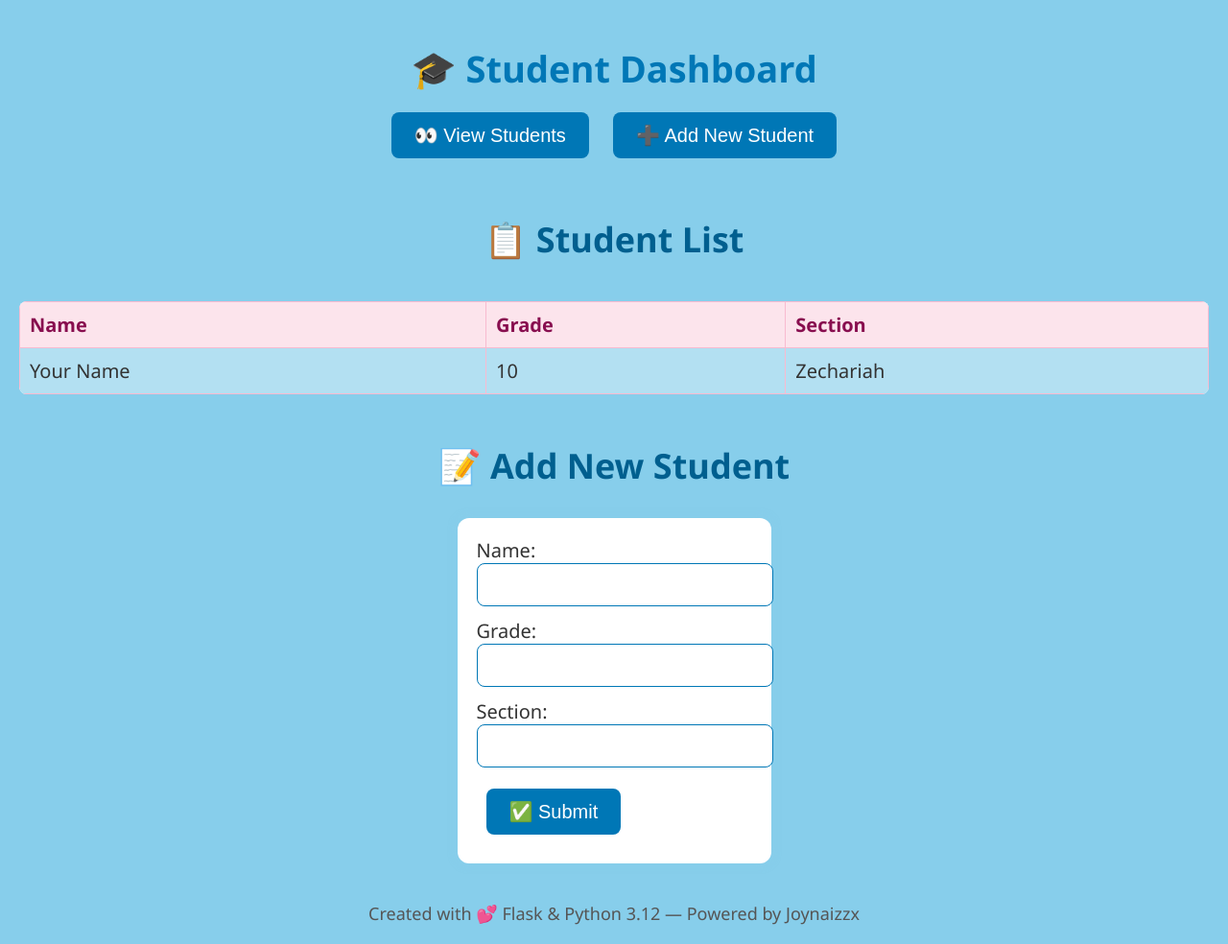
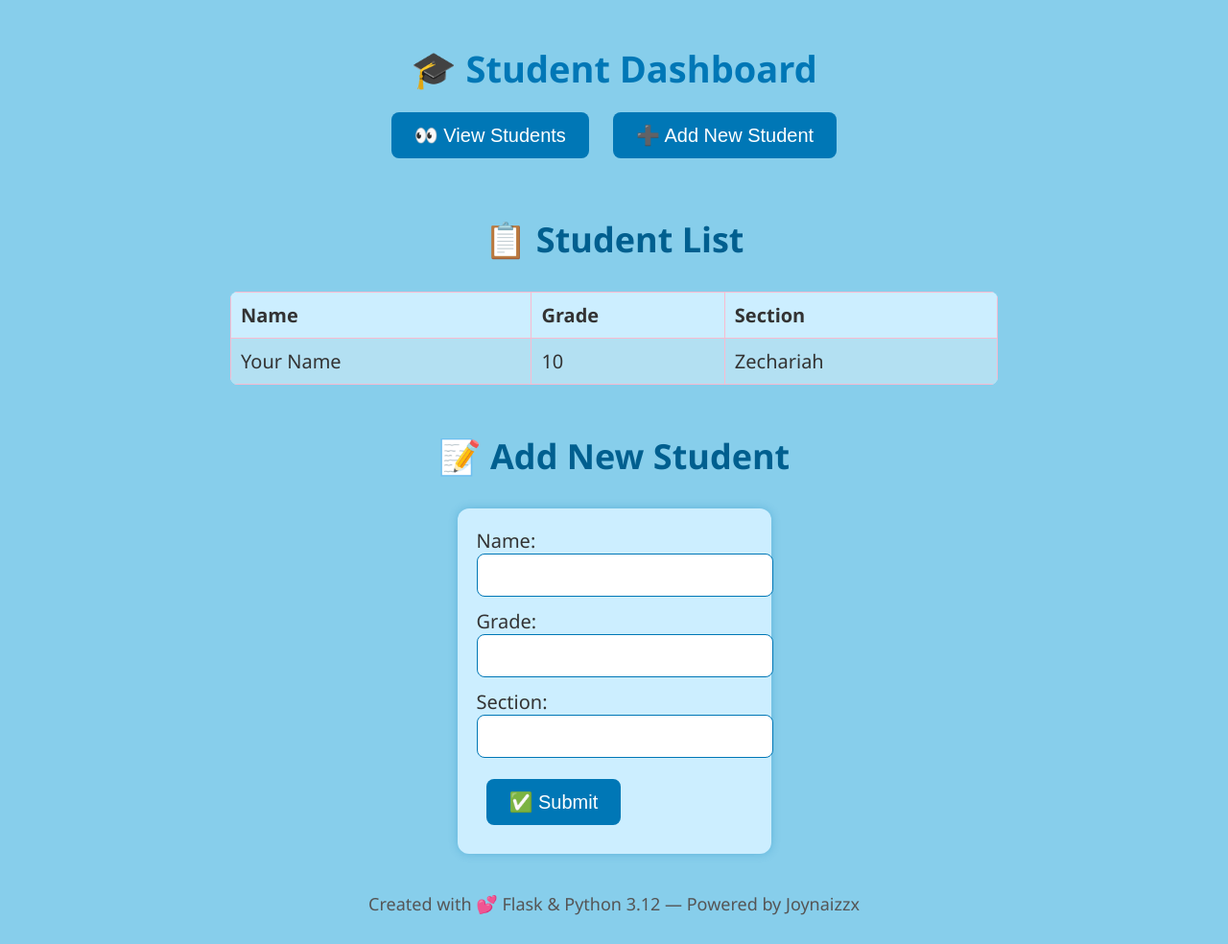
Before and after one commit to Joynase/Joynase-Dime, a Flask app: page /dashboard in a window 1280 px wide. Shown: the whole page at 96% size. After the commit the page ends 954 px from the top, so only its background shows below. Run offline with Flask 3, Linux system fonts and the light colour scheme.

Commit message:
Update index.html

```diff
--- a/templates/index.html
+++ b/templates/index.html
@@ -72,20 +72,37 @@
       font-size: 20px;
     }
 
-    th {
-      background-color: #fce4ec;
-      color: #880e4f;
-    }
+/* Center the Student List heading */
+#view h2 {
+  text-align: center;
+}
 
-    /* 🌤️ Sky blue row styling */
-    table tr {
-      background-color: #cceeff;
-    }
+/* Center the table */
+#view table {
+  max-width: 800px;
+  margin: 0 auto;
+  background-color: #cceeff; /* sky blue background */
+}
 
-    table tr:nth-child(even) {
-      background-color: #b3e0f2;
-    }
+/* Optional: alternate row colors for clarity */
+#view table tr:nth-child(even) {
+  background-color: #b3e0f2;
+}
+/* Center the Add New Student heading */
+#add h2 {
+  text-align: center;
+}
 
+/* Center the form container */
+#add form {
+  margin: 0 auto;
+  background-color: #cceeff; /* sky blue background */
+}
+
+/* Optional: soften the form shadow to match the theme */
+#add form {
+  box-shadow: 0 0 10px rgba(0, 119, 182, 0.3);
+}
     input[type="text"], input[type="number"] {
       width: 100%;
       padding: 10px;
```
